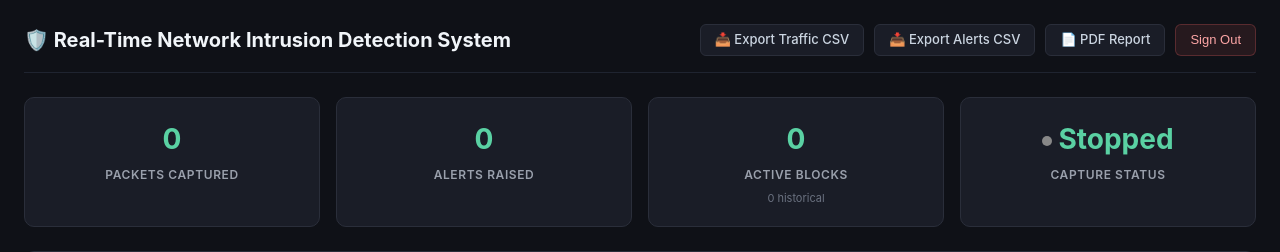
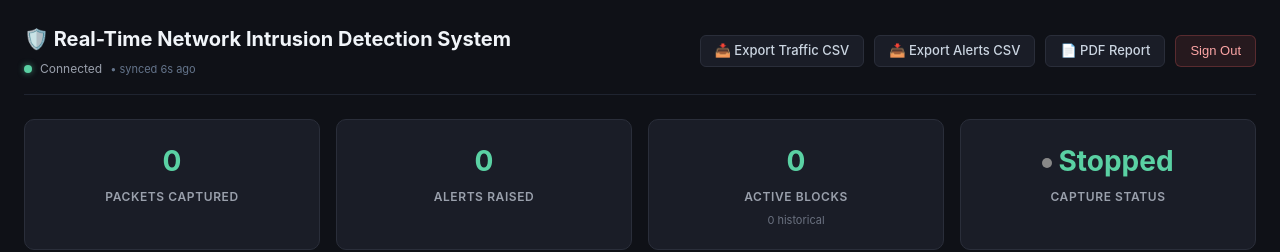
Before and after one commit to AbhishekBRajpurohit/network_intrusion_detection_system, a Flask app: page / in a window 1280 px wide. Shown: the top 252 px of the page. Run offline with Flask 3, Linux system fonts and the light colour scheme; the visitor is signed in with stand-in values (Sample User, id 1); data that the repository does not hold is empty.

Commit message:
feat: add dashboard loading and error states

```diff
--- a/static/css/style.css
+++ b/static/css/style.css
@@ -68,6 +68,82 @@ body {
   background: rgba(239, 97, 97, 0.2);
   border-color: rgba(239, 97, 97, 0.4);
   color: #fff;
+}
+
+/* Connection Banner & Sync Indicator */
+.connection-banner {
+  background: rgba(239, 97, 97, 0.12);
+  border: 1px solid rgba(239, 97, 97, 0.35);
+  color: #fca5a5;
+  border-radius: 8px;
+  padding: 12px 18px;
+  margin-top: 16px;
+  display: flex;
+  align-items: center;
+  justify-content: space-between;
+  gap: 12px;
+  font-size: 13px;
+}
+
+.btn-reconnect {
+  background: rgba(239, 97, 97, 0.2);
+  border: 1px solid rgba(239, 97, 97, 0.4);
+  color: #fff;
+  padding: 5px 12px;
+  border-radius: 5px;
+  font-size: 12px;
+  font-weight: 600;
+  cursor: pointer;
+  white-space: nowrap;
+  transition: background 0.2s;
+}
+.btn-reconnect:hover {
+  background: rgba(239, 97, 97, 0.35);
+}
+
+.sync-indicator {
+  display: flex;
+  align-items: center;
+  gap: 8px;
+  font-size: 12px;
+  color: #9aa0ac;
+  margin-top: 6px;
+}
+
+.sync-dot {
+  width: 8px;
+  height: 8px;
+  border-radius: 50%;
+  background: #5ad1a3;
+  display: inline-block;
+  transition: background 0.3s ease, box-shadow 0.3s ease;
+}
+
+.sync-dot.live {
+  background: #5ad1a3;
+  box-shadow: 0 0 6px rgba(90, 209, 163, 0.6);
+}
+
+.sync-dot.error {
+  background: #ef6161;
+  box-shadow: 0 0 6px rgba(239, 97, 97, 0.7);
+}
+
+.sync-dot.syncing {
+  background: #60a5fa;
+  box-shadow: 0 0 6px rgba(96, 165, 250, 0.7);
+}
+
+.sync-time {
+  color: #64748b;
+  font-size: 11px;
+}
+
+.loading-row td {
+  padding: 18px 12px !important;
+  color: #64748b !important;
+  font-style: italic;
+  text-align: center;
 }
 
 /* Stats Cards */
--- a/static/js/dashboard.js
+++ b/static/js/dashboard.js
@@ -99,8 +99,56 @@ function buildQueryParams(page, limit) {
   return params.toString();
 }
 
+let lastSuccessfulSync = null;
+let consecutiveErrors = 0;
+let isSyncing = false;
+
+function setConnectionState(ok, errorMsg = '') {
+  const banner = document.getElementById('connection-banner');
+  const bannerMsg = document.getElementById('banner-message');
+  const syncDot = document.getElementById('sync-dot');
+  const syncLabel = document.getElementById('sync-label');
+
+  if (ok) {
+    consecutiveErrors = 0;
+    lastSuccessfulSync = Date.now();
+    if (banner) banner.style.display = 'none';
+    if (syncDot) syncDot.className = 'sync-dot live';
+    if (syncLabel) syncLabel.textContent = 'Connected';
+    updateSyncTime();
+  } else {
+    consecutiveErrors++;
+    if (banner) {
+      banner.style.display = 'flex';
+      if (bannerMsg) {
+        bannerMsg.textContent = errorMsg || 'Unable to reach the NIDS backend server. Displaying cached data.';
+      }
+    }
+    if (syncDot) syncDot.className = 'sync-dot error';
+    if (syncLabel) syncLabel.textContent = 'Disconnected';
+  }
+}
+
+function updateSyncTime() {
+  const syncTimeEl = document.getElementById('sync-time');
+  if (!syncTimeEl) return;
+  if (!lastSuccessfulSync) {
+    syncTimeEl.textContent = '—';
+    return;
+  }
+  const secAgo = Math.floor((Date.now() - lastSuccessfulSync) / 1000);
+  if (secAgo < 3) {
+    syncTimeEl.textContent = '• synced just now';
+  } else if (secAgo < 60) {
+    syncTimeEl.textContent = `• synced ${secAgo}s ago`;
+  } else {
+    syncTimeEl.textContent = `• synced ${Math.floor(secAgo / 60)}m ago`;
+  }
+}
+
+setInterval(updateSyncTime, 1000);
+
 async function refreshStats() {
-  try {
   const params = new URLSearchParams();
   if (currentFilters.ip) params.set('ip', currentFilters.ip);
   if (currentFilters.start_date) params.set('start_date', currentFilters.start_date);
@@ -109,6 +157,7 @@ async function refreshStats() {
 
   const res = await fetch('/api/stats' + qs);
   if (res.status === 401) { window.location.href = '/login'; return; }
+  if (!res.ok) throw new Error(`Stats endpoint returned HTTP ${res.status}`);
   const stats = await res.json();
   document.getElementById('stat-packets').textContent = stats.total_packets ?? stats.traffic ?? 0;
   document.getElementById('stat-alerts').textContent = stats.total_alerts ?? stats.alerts ?? 0;
@@ -122,16 +171,13 @@ async function refreshStats() {
   trafficData.push(delta);
   if (trafficData.length > MAX_POINTS) trafficData.shift();
   drawTrafficChart();
-  } catch (err) {
-    console.error('Error fetching stats:', err);
-  }
 }
 
 async function refreshAlerts() {
-  try {
   const qs = buildQueryParams(alertsPage, alertsLimit);
   const res = await fetch('/api/alerts?' + qs);
-    if (res.status === 401) return;
+  if (res.status === 401) { window.location.href = '/login'; return; }
+  if (!res.ok) throw new Error(`Alerts endpoint returned HTTP ${res.status}`);
   const data = await res.json();
   const rows = Array.isArray(data) ? data : (data.rows || []);
   alertsTotal = data.total ?? rows.length;
@@ -182,16 +228,13 @@ async function refreshAlerts() {
   document.getElementById('alerts-current-page').textContent = `Page ${alertsPage} of ${totalPages}`;
   document.getElementById('alerts-prev').disabled = alertsPage <= 1;
   document.getElementById('alerts-next').disabled = alertsPage >= totalPages;
-  } catch (err) {
-    console.error('Error fetching alerts:', err);
-  }
 }
 
 async function refreshTraffic() {
-  try {
   const qs = buildQueryParams(trafficPage, trafficLimit);
   const res = await fetch('/api/traffic?' + qs);
-    if (res.status === 401) return;
+  if (res.status === 401) { window.location.href = '/login'; return; }
+  if (!res.ok) throw new Error(`Traffic endpoint returned HTTP ${res.status}`);
   const data = await res.json();
   const rows = Array.isArray(data) ? data : (data.rows || []);
   trafficTotal = data.total ?? rows.length;
@@ -219,15 +262,12 @@ async function refreshTraffic() {
   document.getElementById('traffic-current-page').textContent = `Page ${trafficPage} of ${totalPages}`;
   document.getElementById('traffic-prev').disabled = trafficPage <= 1;
   document.getElementById('traffic-next').disabled = trafficPage >= totalPages;
-  } catch (err) {
-    console.error('Error fetching traffic:', err);
-  }
 }
 
 async function refreshStatus() {
-  try {
   const res = await fetch('/api/status');
   if (res.status === 401) return;
+  if (!res.ok) throw new Error(`Status endpoint returned HTTP ${res.status}`);
   const data = await res.json();
   const capture = data.capture || {};
   const state = capture.state || data.status || 'unknown';
@@ -246,9 +286,6 @@ async function refreshStatus() {
     text += `: ${capture.error}`;
   }
   if (label) label.textContent = text;
-  } catch (err) {
-    console.error('Error fetching status:', err);
-  }
 }
 
 async function setAlertStatus(alertId, newStatus) {
@@ -447,13 +484,42 @@ function initEventListeners() {
   document.getElementById('traffic-next')?.addEventListener('click', () => {
     trafficPage++; refreshTraffic();
   });
+
+  // Reconnect retry button
+  document.getElementById('btn-reconnect')?.addEventListener('click', () => {
+    refreshAll();
+  });
 }
 
-function refreshAll() {
-  refreshStats();
-  refreshAlerts();
-  refreshTraffic();
-  refreshStatus();
+async function refreshAll() {
+  if (isSyncing) return;
+  isSyncing = true;
+  const syncDot = document.getElementById('sync-dot');
+  if (consecutiveErrors === 0 && syncDot) {
+    syncDot.className = 'sync-dot syncing';
+  }
+
+  try {
+    const results = await Promise.allSettled([
+      refreshStats(),
+      refreshAlerts(),
+      refreshTraffic(),
+      refreshStatus()
+    ]);
+    const anyFailed = results.some(r => r.status === 'rejected');
+    if (anyFailed) {
+      const firstError = results.find(r => r.status === 'rejected')?.reason;
+      console.warn('Dashboard sync issue:', firstError);
+      setConnectionState(false, 'Unable to reach the NIDS backend server. Displaying cached data.');
+    } else {
+      setConnectionState(true);
+    }
+  } catch (err) {
+    console.error('Error refreshing dashboard:', err);
+    setConnectionState(false, 'Connection error: Unable to contact server.');
+  } finally {
+    isSyncing = false;
+  }
 }
 
 initEventListeners();
--- a/templates/index.html
+++ b/templates/index.html
@@ -11,6 +11,11 @@
   <header class="dashboard-header">
     <div class="header-brand">
       <h1>🛡️ Real-Time Network Intrusion Detection System</h1>
+      <div class="sync-indicator" id="sync-indicator">
+        <span class="sync-dot live" id="sync-dot"></span>
+        <span id="sync-label">Connected</span>
+        <span class="sync-time" id="sync-time">—</span>
+      </div>
     </div>
     <div class="header-actions">
       <a href="{{ url_for('export_csv', table='traffic') }}" class="btn-action">📥 Export Traffic CSV</a>
@@ -22,6 +27,14 @@
       </form>
     </div>
   </header>
+
+  <div id="connection-banner" class="connection-banner" style="display: none;" role="alert">
+    <div style="display: flex; align-items: center; gap: 8px;">
+      <span class="banner-icon">⚠️</span>
+      <span id="banner-message">Unable to reach the NIDS backend server. Displaying cached data.</span>
+    </div>
+    <button type="button" id="btn-reconnect" class="btn-reconnect">Retry Now</button>
+  </div>
 
   <section class="stats">
     <div class="card">
@@ -96,7 +109,9 @@
             <th>Action</th>
           </tr>
         </thead>
-        <tbody></tbody>
+        <tbody>
+          <tr class="loading-row"><td colspan="6" style="text-align: center; color: #64748b; padding: 18px;">⏳ Loading alert records...</td></tr>
+        </tbody>
       </table>
       <div class="table-footer">
         <span id="alerts-page-info">Showing 0 of 0</span>
@@ -114,7 +129,9 @@
         <thead>
           <tr><th>Time</th><th>Src IP</th><th>Dst IP</th><th>Proto</th><th>Label</th></tr>
         </thead>
-        <tbody></tbody>
+        <tbody>
+          <tr class="loading-row"><td colspan="5" style="text-align: center; color: #64748b; padding: 18px;">⏳ Loading traffic stream...</td></tr>
+        </tbody>
       </table>
       <div class="table-footer">
         <span id="traffic-page-info">Showing 0 of 0</span>
```
Lines whose indentation alone changed are shown as unchanged.
